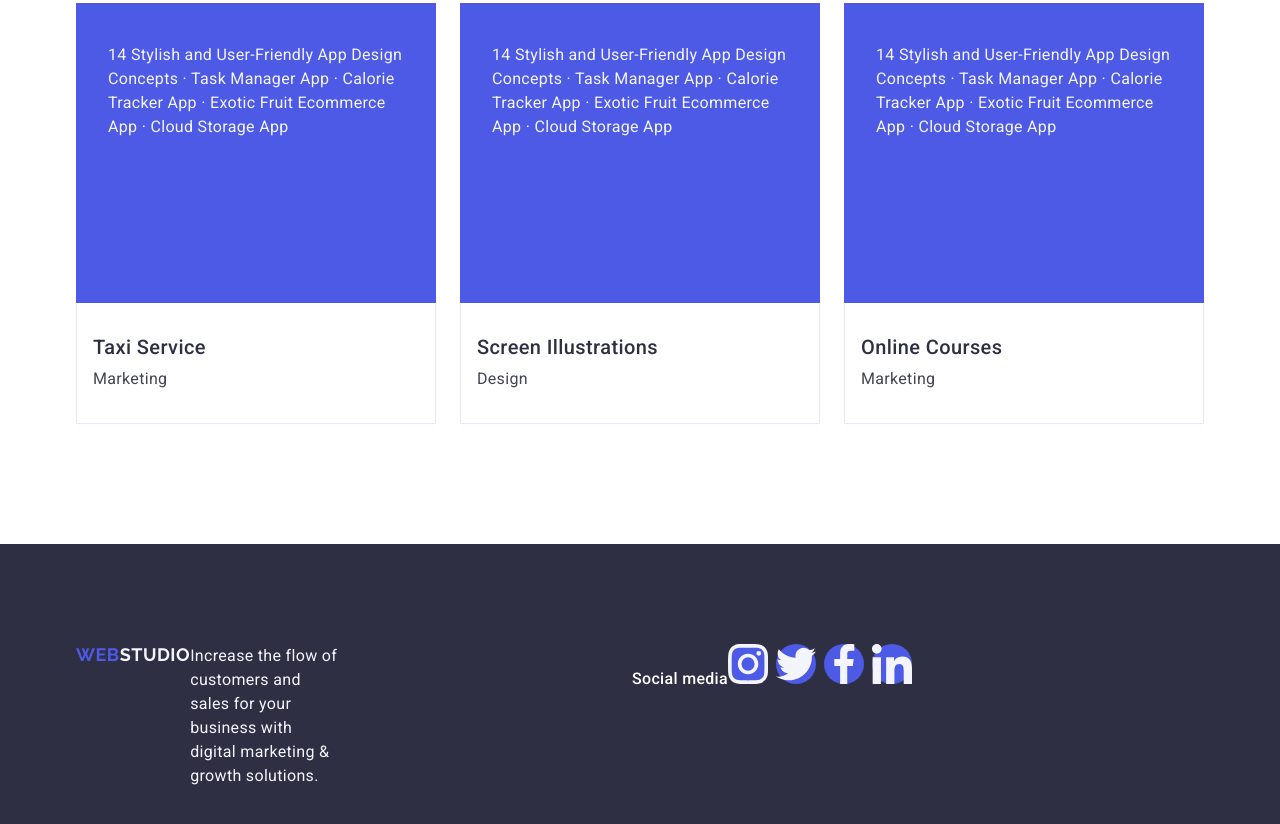
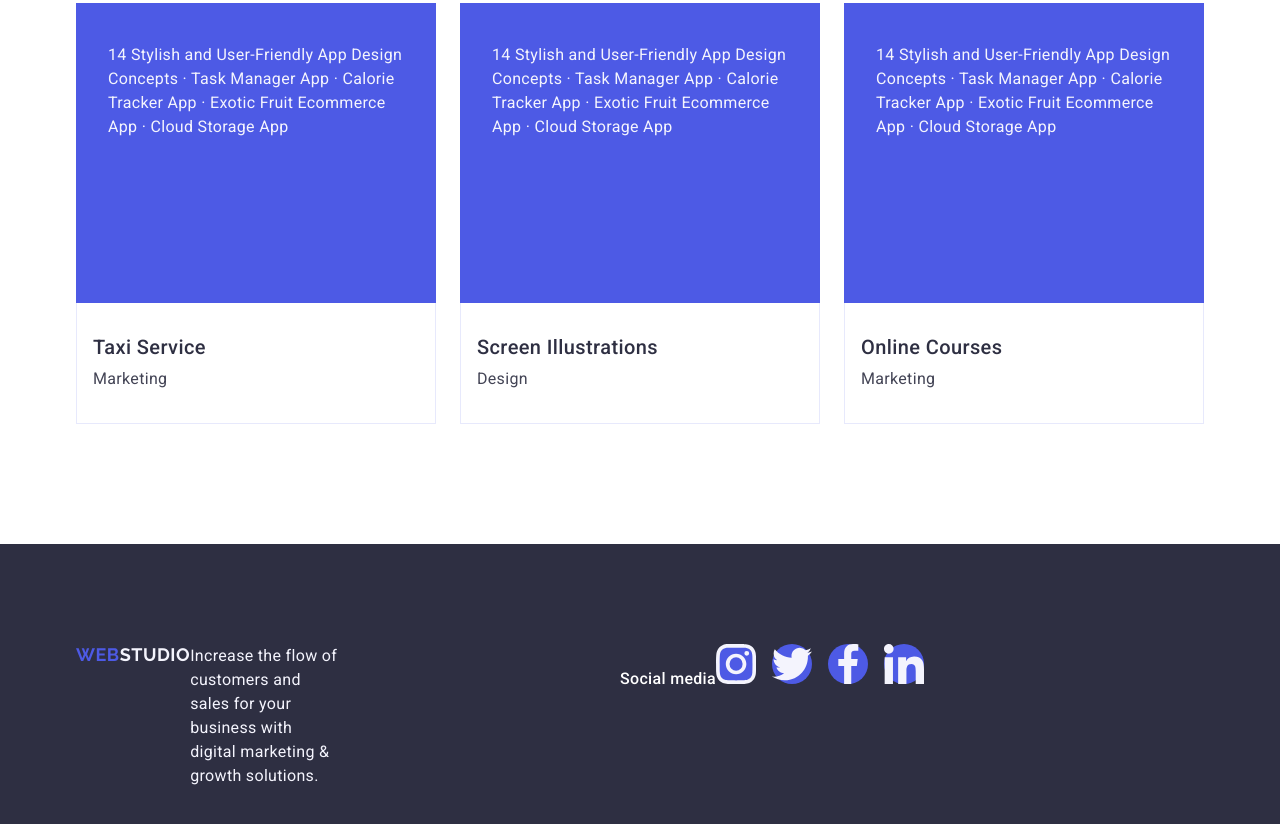
Before and after one commit to InnaSkr/goit-markup-hw-04, a plain HTML site: page index.html in a window 1280 px wide. Shown: the part 2775-3599 px from the top of the page. Drawn offline with nearby package versions, Linux system fonts and the light colour scheme.

Commit message:
add index file

```diff
--- a/css/styles.css
+++ b/css/styles.css
@@ -543,12 +543,13 @@ box-shadow: 0px 1px 6px rgba(46, 47, 66, 0.08), 0px 1px 1px rgba(46, 47, 66, 0.1
         padding: 0 15px 0 15px;
 }
 
+
 .footer-list {
     display: flex;
     flex-direction: row;
     align-items: center;
     justify-content: center;
-    gap: 8px;
+    gap: 16px;
 }
 
 .footer-social-media-text {
@@ -562,14 +563,19 @@ box-shadow: 0px 1px 6px rgba(46, 47, 66, 0.08), 0px 1px 1px rgba(46, 47, 66, 0.1
 .footer-button {
     width: 40px;
     height: 40px;
-    margin: 0 auto;
-    border-radius: 100%;
-    background-color: #4d5ae5;
-
 }
 
-.footer-button:hover {
-    background-color:aquamarine;
+.footer-social-link {
+    display: flex;
+    justify-content: center;
+    align-items: center;
+    width: 100%;
+    height: 100%;
+    background-color:#4d5ae5;
+    fill:#f4f4fd;
+    border-radius: 50%;
+    transition: background-color 250ms cubic-bezier(0.4, 0, 0.2, 1);
+
 }
 
 .footer-logo {
```
